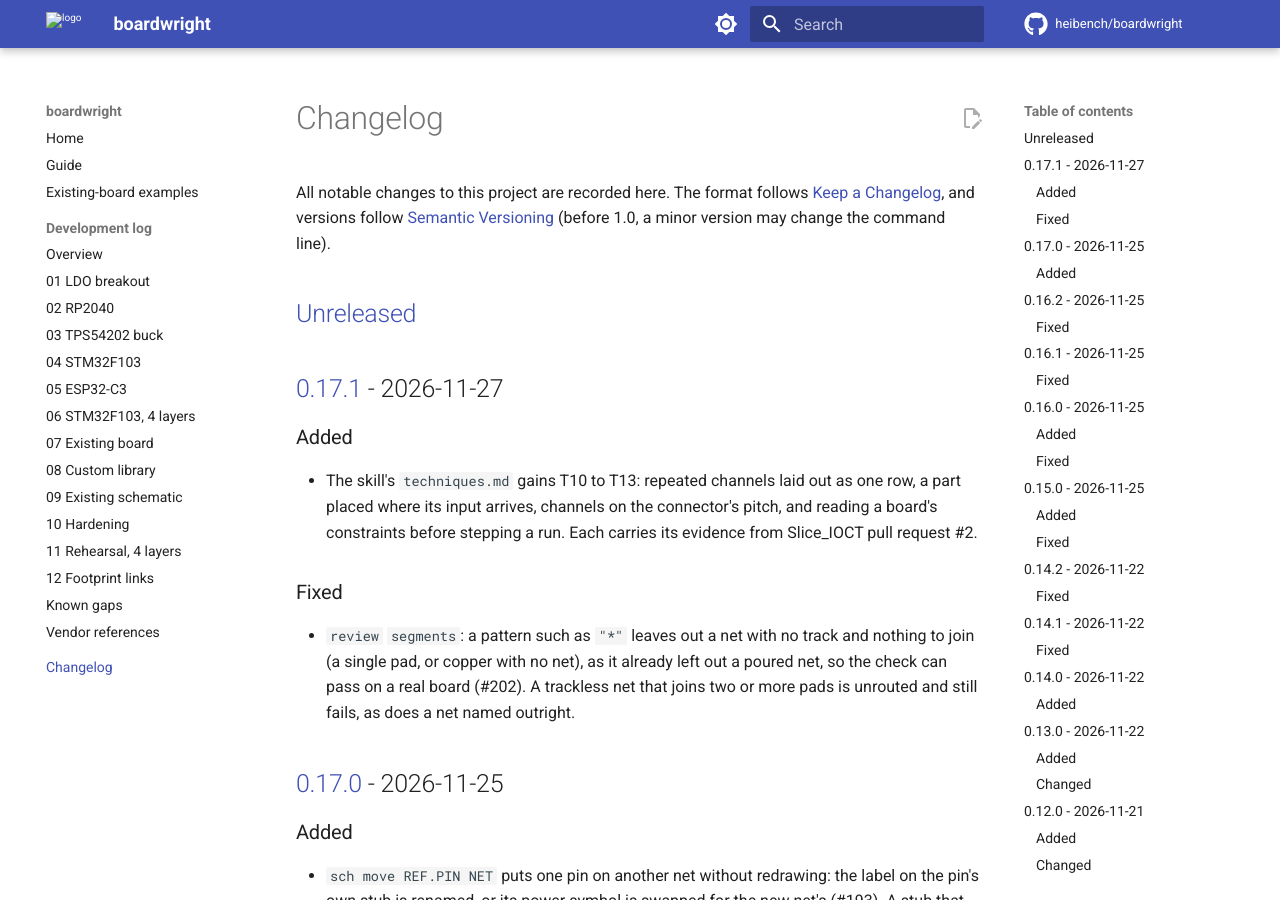
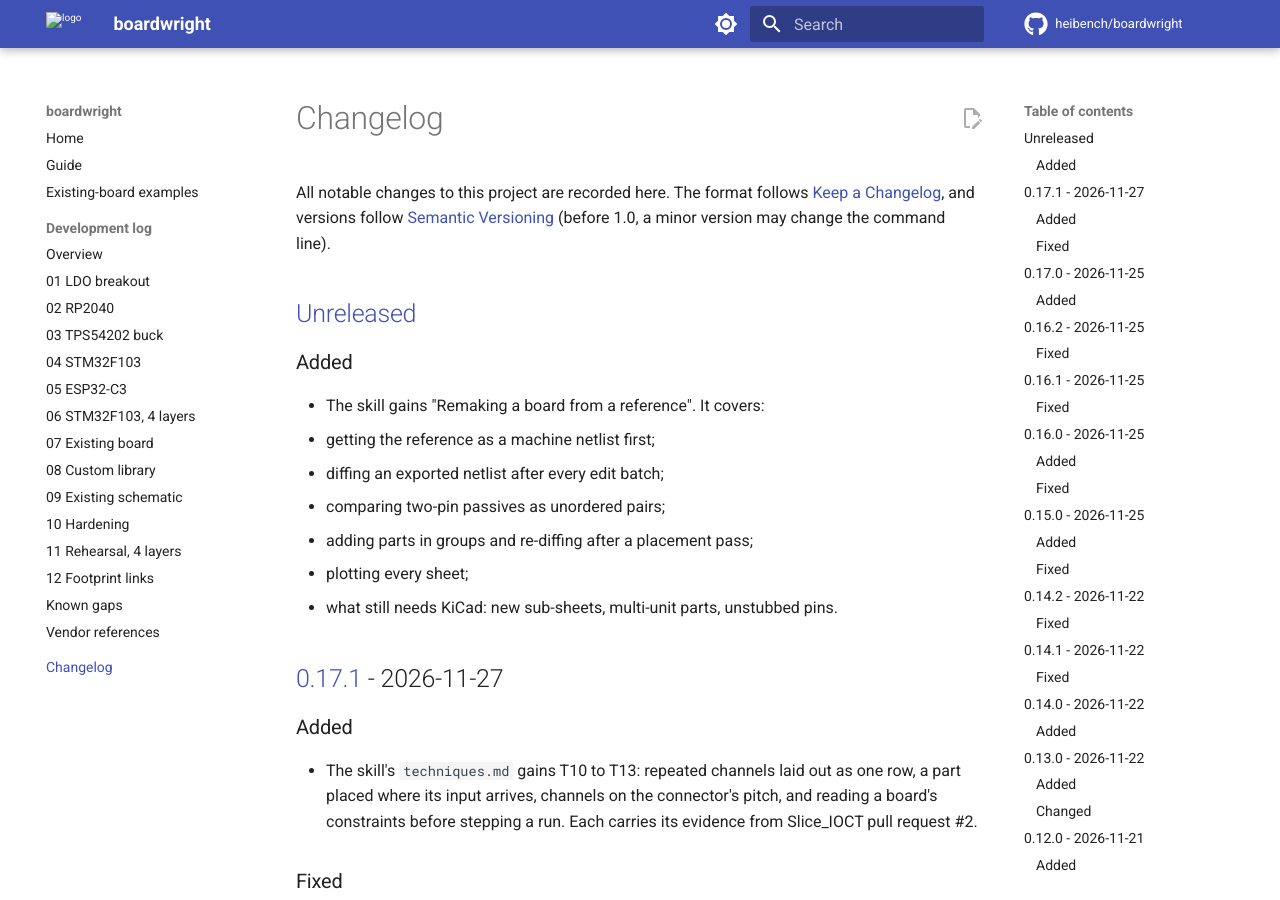
Before and after one commit to heibench/boardwright, an MkDocs documentation site: the page built from docs/changelog.md, in a window 1280 px wide and 900 px high. Built offline with MkDocs 1.6.1 and Material for MkDocs 9.7.7, drawn with Linux system fonts in a browser that asks for light colours; comment, search, counter and statistics services are not loaded.

Commit message:
docs(skill): add a section on remaking a board from a reference
Get the reference as a machine netlist first, diff an exported netlist
after every edit batch, compare two-pin passives as unordered pairs,
add in groups and re-diff after a placement pass, plot every sheet, and
what still needs KiCad. The skill test's sch verbs include move.

```diff
--- a/CHANGELOG.md
+++ b/CHANGELOG.md
@@ -6,6 +6,15 @@ All notable changes to this project are recorded here. The format follows
 the command line).
 
 ## [Unreleased]
+
+### Added
+- The skill gains "Remaking a board from a reference". It covers:
+  - getting the reference as a machine netlist first;
+  - diffing an exported netlist after every edit batch;
+  - comparing two-pin passives as unordered pairs;
+  - adding parts in groups and re-diffing after a placement pass;
+  - plotting every sheet;
+  - what still needs KiCad: new sub-sheets, multi-unit parts, unstubbed pins.
 
 ## [0.17.1] - 2026-11-27
 
```
Also changed, not shown: skills/boardwright/SKILL.md (+38 -0 lines), 1 other file.
